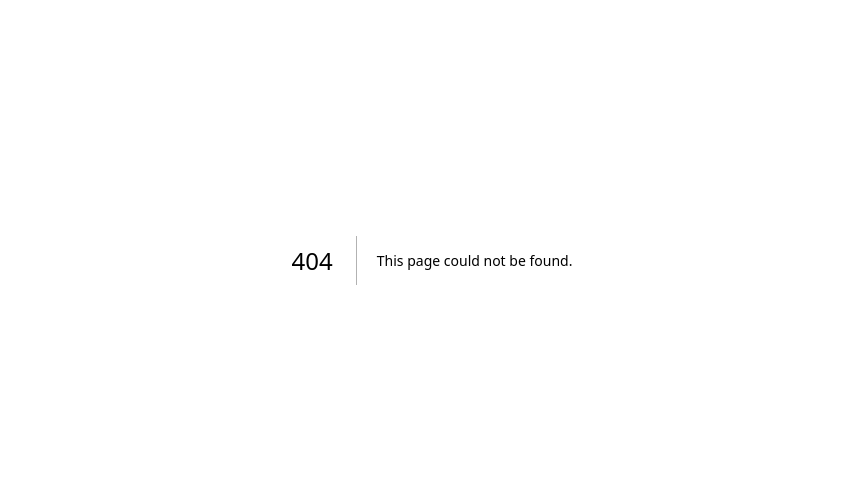
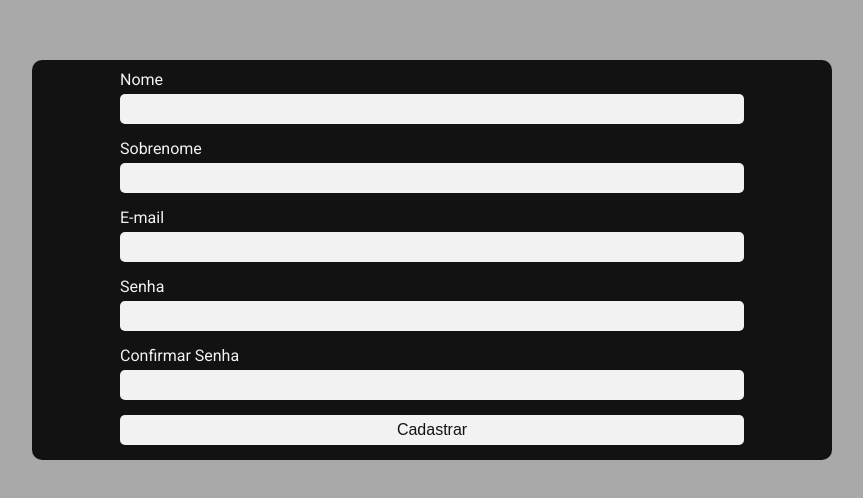
Before and after one commit to LeoSantosp2/site-node-react-test, a Next.js app: page /cadastrar-funcionario in a window 1280 px wide. Before the commit this address had no page. Shown: the part 140-638 px from the top of the page, without its empty margins (208-1071 px from the left). Built offline with nearby package versions, Linux system fonts and the light colour scheme.

Commit message:
Rota de cadastrar funcionário

```diff
--- /dev/null
+++ b/src/app/cadastrar-funcionario/page.tsx
@@ -0,0 +1,7 @@
+'use client';
+
+import RegisterEmployeerPage from '../../containers/register-employeer';
+
+export default function RegisterEmployeer() {
+  return <RegisterEmployeerPage />;
+}
```
